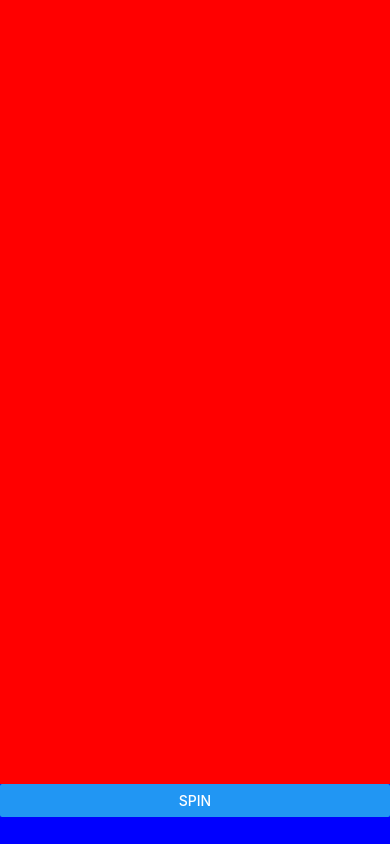
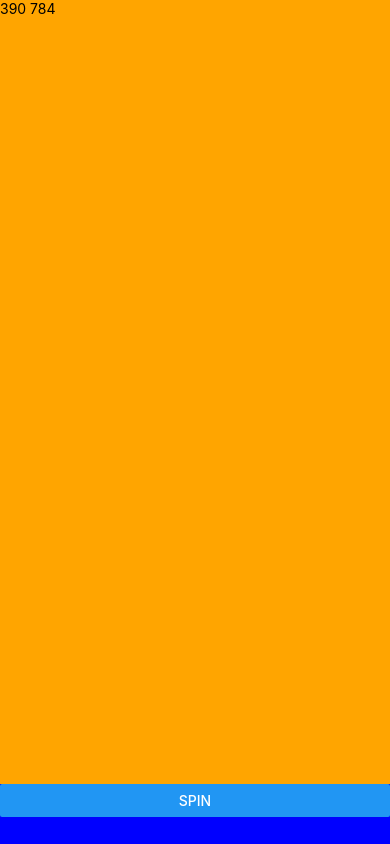
Before and after one commit to ioanh/Slots, a React Native app: screen / in a window 390 px wide. Built offline with nearby package versions, Linux system fonts and the light colour scheme.

Commit message:
adding the ReelSet

```diff
--- a/App.js
+++ b/App.js
@@ -1,4 +1,4 @@
-import { StatusBar } from 'expo-status-bar';
+import ReelSet from './components/ReelSet';
 import React from 'react';
 import { StyleSheet, Text, View } from 'react-native';
 import { Button, Dimensions } from 'react-native-web';
@@ -6,9 +6,11 @@ import { Button, Dimensions } from 'react-native-web';
 export default function App() {
   return (
     <View style={styles.container}>
-      <View style={styles.playContainer} />
+      <View style={styles.playContainer} >
+        <ReelSet></ReelSet>
+      </View>
       <View style={styles.buttonContainer}>
-        <Button title='Spin'/>
+        <Button title='Spin' onPress={() => {console.log('iesi')}}/>
       </View>
     </View>
   );
@@ -17,6 +19,8 @@ export default function App() {
 export const Constants = {
   MAX_WIDTH: Dimensions.get('window').width,
   MAX_HEIGHT: Dimensions.get('window').height,
+  REELS: 5,
+  SYMBOLS: 3,
 }
 
 const styles = StyleSheet.create({
--- /dev/null
+++ b/components/ReelSet.js
@@ -0,0 +1,44 @@
+import React, {Component} from "react";
+import { View, StyleSheet, Button, Text } from "react-native-web";
+import { Constants } from "../App";
+
+
+export default class ReelSet extends Component {
+    constructor(props){
+        super(props);
+        this.state = {
+            width: null,
+            height: null,
+        }
+    }
+
+    onLayout = (e) => {
+        this.setState({
+            width: e.nativeEvent.layout.width,
+            height: e.nativeEvent.layout.height,
+        })
+    }
+
+    renderReels = () => {
+        let reelWidth = this.state.width / Constants.REELS;
+        let reelHeight = this.state.height / Constants.SYMBOLS;
+        return (
+            <Text>{this.state.width} {this.state.height}</Text>
+        )
+    }
+
+    render(){
+        return(
+            <View style={styles.container} onLayout={this.onLayout}>
+                {this.state.width && this.state.height && this.renderReels()}
+            </View>
+        );
+    }
+}
+
+const styles = StyleSheet.create({
+    container: {
+      flex: 1,
+      backgroundColor: 'orange',
+    }
+  });
```
